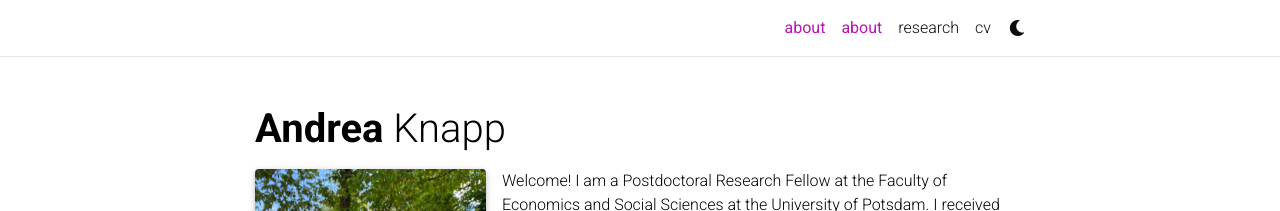
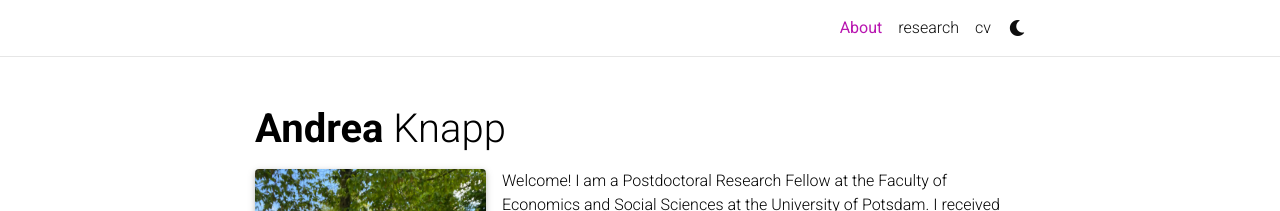
Before and after one commit to andrea-knpp/website, a Jekyll site: the page built from _pages/about.md, in a window 1280 px wide. Shown: the top 211 px of the page. Built offline with Jekyll 4.4.1, drawn with Linux system fonts in a browser that asks for light colours; full-size pictures stand in for the smaller copies a plugin makes; comment, search, counter and statistics services are not loaded; a style sheet for code colours, icons or effects is not loaded.

Commit message:
Update about.md

```diff
--- a/_pages/about.md
+++ b/_pages/about.md
@@ -1,6 +1,6 @@
 ---
 layout: about
-title: about
+title: About
 permalink: /
 
 subtitle:
```
Also changed, not shown: other parts of _pages/about.md (+0 -2 lines).
